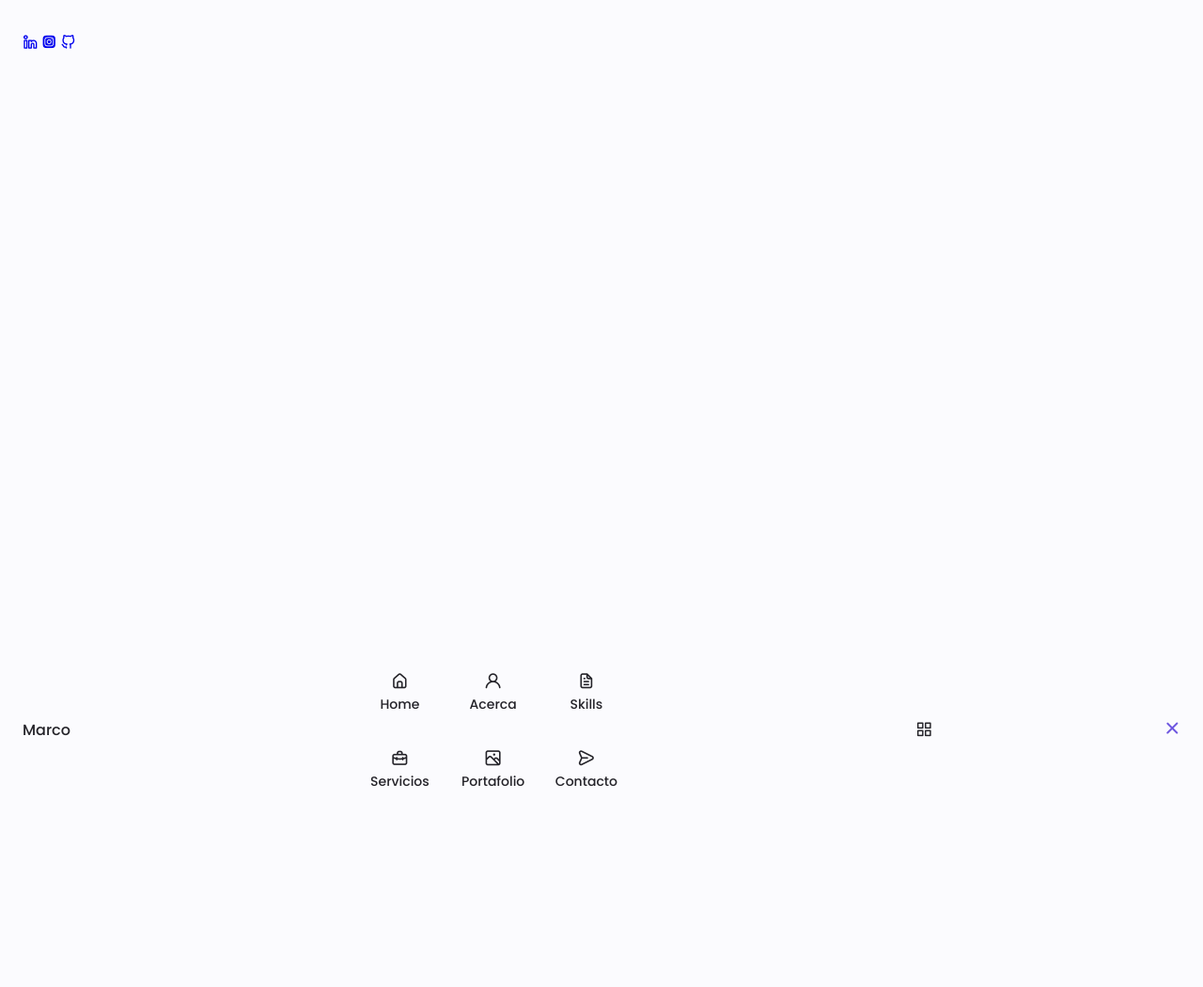
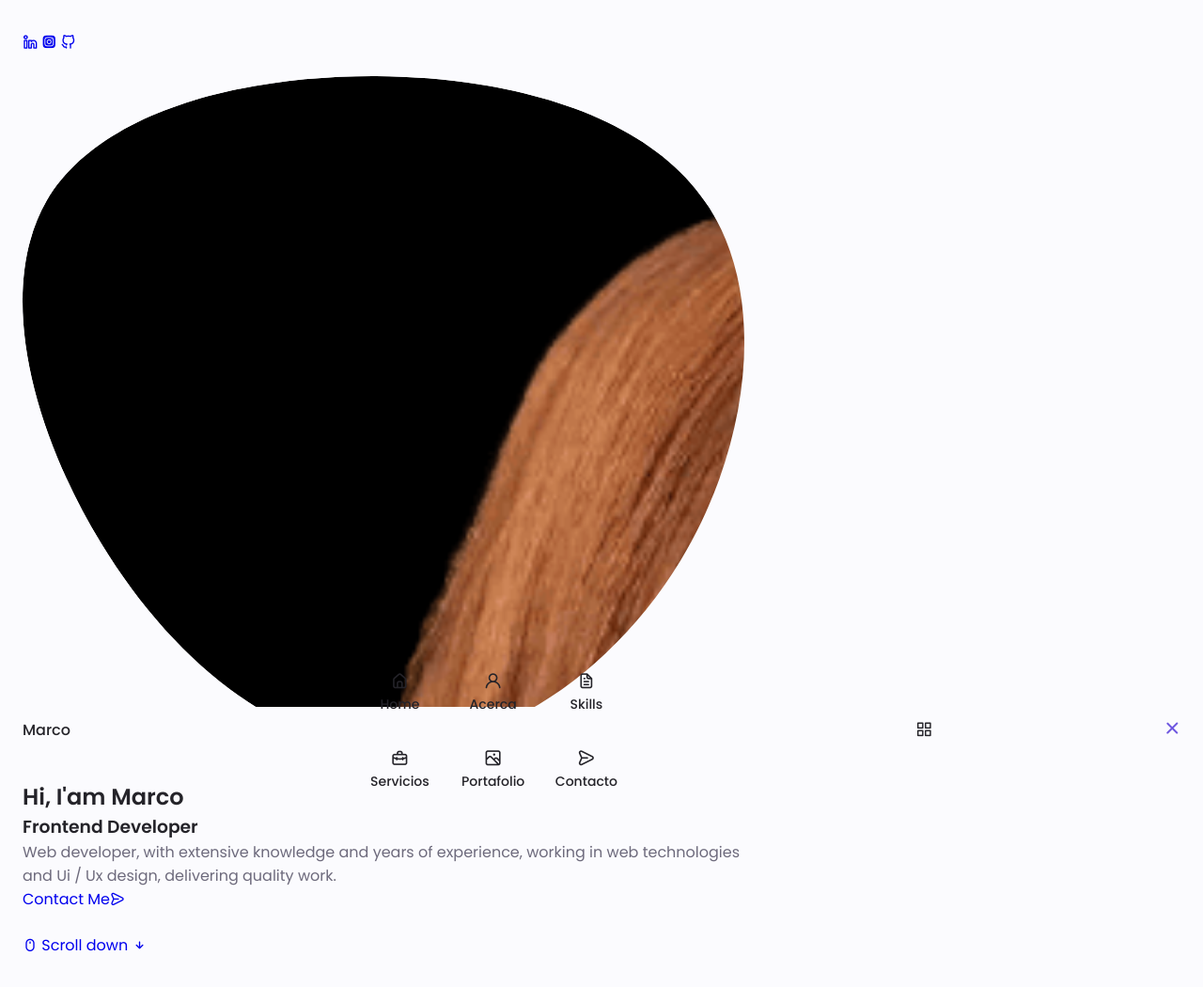
Before and after one commit to marvlab/portfolio-personal, a plain HTML site: page index.html in a window 1280 px wide. Shown: the top 1050 px of the page at 94% size. Before the commit the page ends 937 px from the top, so only its background shows below. Drawn offline with nearby package versions, Linux system fonts and the light colour scheme.

Commit message:
update 070825

```diff
--- a/index.html
+++ b/index.html
@@ -88,9 +88,42 @@
                             </a>
                         </div>
 
+                        <div class="home__img">
+                            <svg class="home__blob" viewBox="0 0 200 187" xmlns="http://www.w3.org/2000/svg" xmlns:xlink="http://www.w3.org/1999/xlink">
+                            <mask id="mask0" mask-type="alpha">
+                                <path d="M190.312 36.4879C206.582 62.1187 201.309 102.826 182.328 134.186C163.346 165.547
+                                130.807 187.559 100.226 186.353C69.6454 185.297 41.0228 161.023 21.7403 129.362C2.45775
+                                97.8511 -7.48481 59.1033 6.67581 34.5279C20.9871 10.1032 59.7028 -0.149132 97.9666
+                                0.00163737C136.23 0.303176 174.193 10.857 190.312 36.4879Z"/>
+                            </mask>
+                            <g mask="url(#mask0)">
+                                <path d="M190.312 36.4879C206.582 62.1187 201.309 102.826 182.328 134.186C163.346
+                                165.547 130.807 187.559 100.226 186.353C69.6454 185.297 41.0228 161.023 21.7403
+                                129.362C2.45775 97.8511 -7.48481 59.1033 6.67581 34.5279C20.9871 10.1032 59.7028
+                                -0.149132 97.9666 0.00163737C136.23 0.303176 174.193 10.857 190.312 36.4879Z"/>
+
+                                <image class="home__blob-img" xlink href="assets/img/perfil.png"/>
+                            </g>
+                            </svg>
+                        </div>
+                        <div class="home__data">
+                            <h1 class="home__title"> Hi, I'am Marco
+                            <h3 class="home__subtitle">Frontend Developer</h3>
+                            <p class="home__description">Web developer, with extensive knowledge and years of experience, working in web technologies and Ui / Ux design, delivering quality work.</p>
+                            <a href="#contact" class="button button--flex">
+                            Contact Me<i class="uil uil-message button__icon"></i>
+                            </a>
+                            </h1>
+                        </div>
+                    </div>
+                    <div class="home__scroll">
+                        <a href="#about" class="home__scroll-button button--flex">
+                            <i class="uil uil-mouse-alt home__scroll-mouse"></i>
+                            <span class="home__scroll-name">Scroll down</span>
+                            <i class="uil uil-arrow-down home__scroll-arrow"></i>
+                        </a>
                     </div>
                 </div>
-
             </section>
 
             <!--==================== ABOUT ====================-->
```
Also changed, not shown: assets/img/perfil.png (added).
